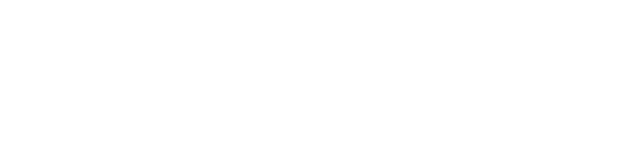
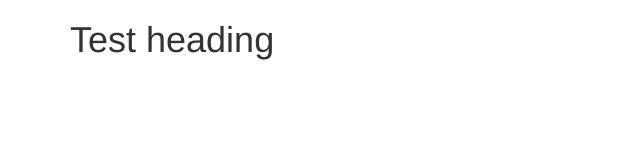
Before and after one commit to SlaterJamesSmith/slater-smith-portfolio, a plain HTML site: page index.html in a window 1280 px wide. Shown: the whole page, without its empty margins (0-640 px from the left). Drawn offline with Linux system fonts and the light colour scheme.

Commit message:
add css/styles.css file, moditied index to add links to both css/styles & css/bootstrap. Create bootstrap container code and test heading

```diff
--- a/index.html
+++ b/index.html
@@ -1,9 +1,21 @@
 <!DOCTYPE html>
 <html>
   <head>
-    <title></title>
+    <title>Slater Smith's Portfolio</title>
+    <link rel="stylesheet" href="css/bootstrap.css" type="text/css">
+    <link rel="stylesheet" href="css/styles.css" type="text/css">
   </head>
+
+
+
+
   <body>
+
+    <div class="container">
+      <h1>Test heading</h1>
+
+    </div>
+
 
   </body>
 </html>
```
Also changed, not shown: css/styles.css (added).
